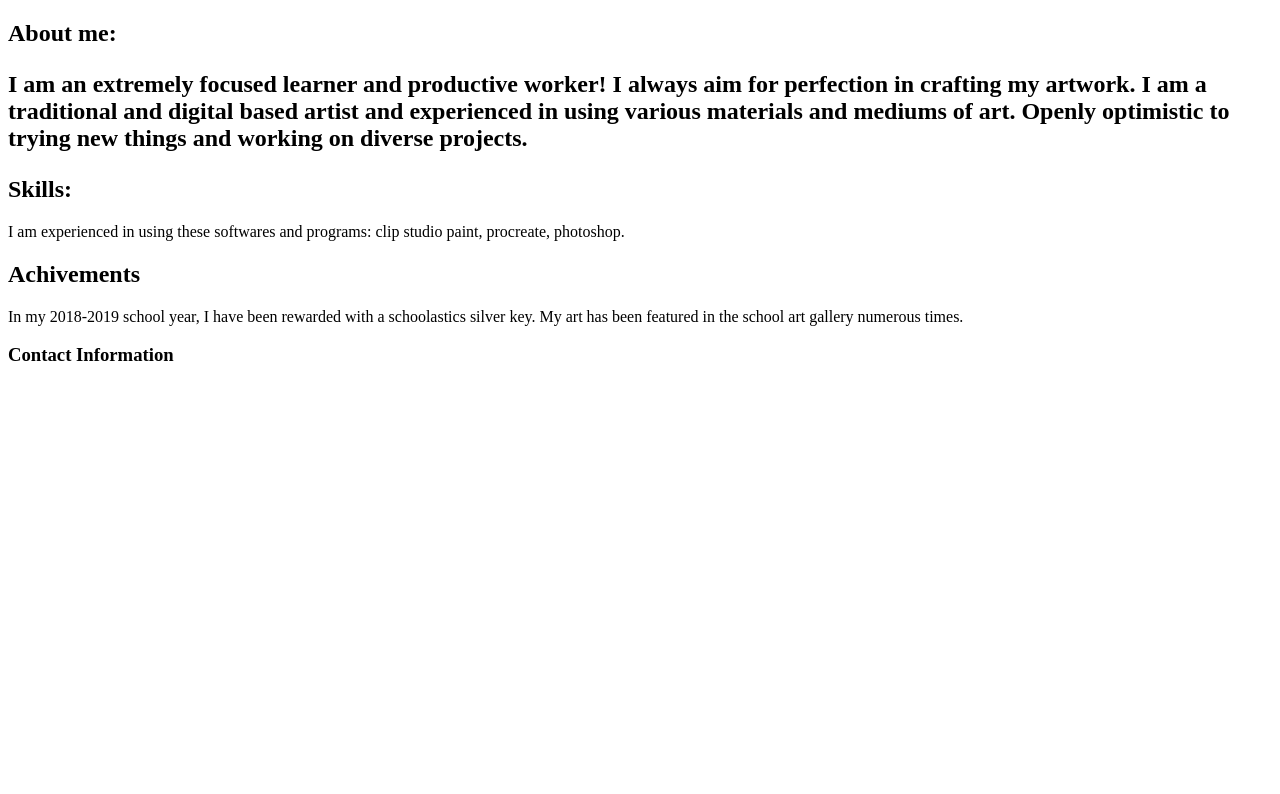
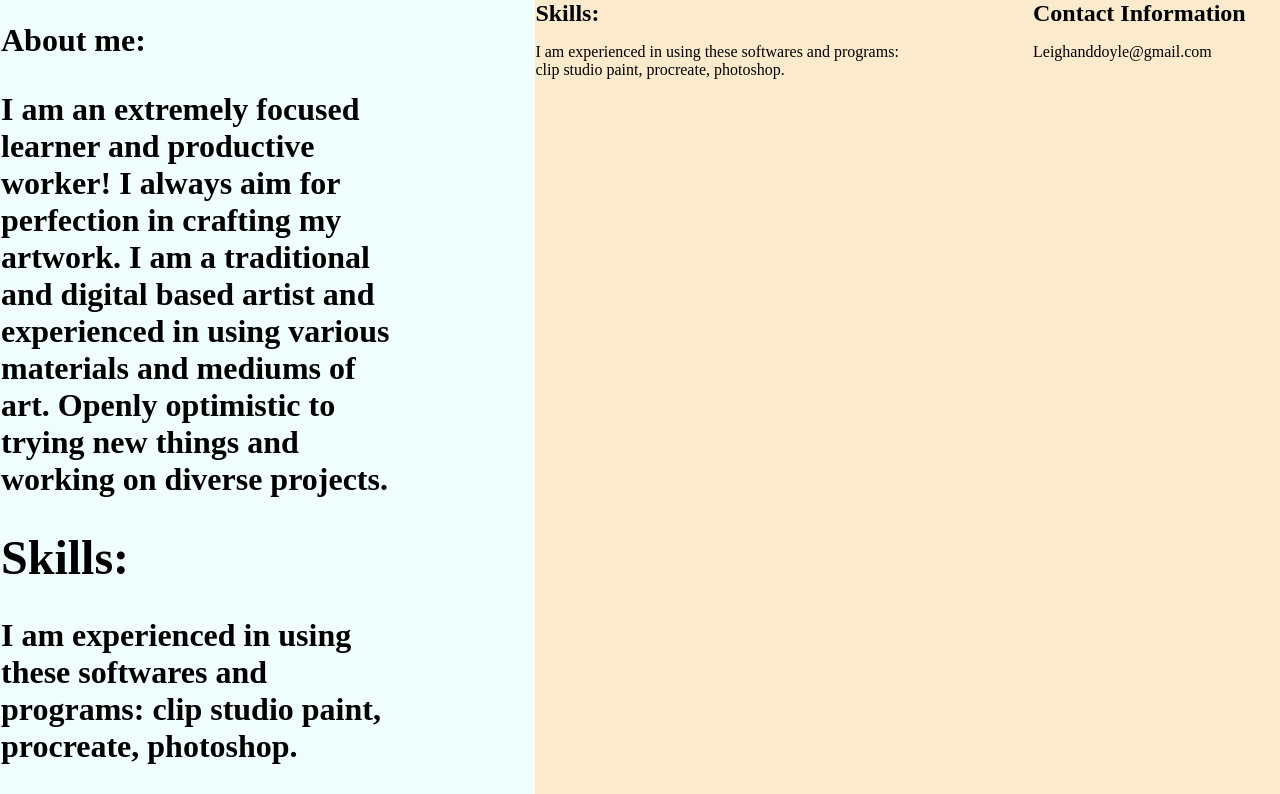
Before and after one commit to leighlandyrfg/portfolio.website, a plain HTML site: page index.html in a window 1280 px wide. Shown: the top 794 px of the page. Drawn offline with Linux system fonts and the light colour scheme.

Commit message:
commit color background

```diff
--- a/css.css/stylesheet.css
+++ b/css.css/stylesheet.css
@@ -2,9 +2,16 @@ body {
 margin: 0px;
 width: 100%;
 height: auto;
-background-color: #EFFEFC
+background-color: #FBEBCC;
 display: flex;
 justify-content: center;
+}
+#main-container {
+    width: 1024px;
+    height: 4000px;
+    background-color: #EFFEFC;
+    border: solid 1px #EFFEFC;
+}
 p{
     height: 75%;
     width: 75%;
--- a/index.html
+++ b/index.html
@@ -5,20 +5,32 @@
     <meta http-equiv="X-UA-Compatible" content="IE=edge">
     <meta name="viewport" content="width=device-width, initial-scale=1.0">
     <title>Document</title>
+    <link rel="stylesheet" href="css.css/stylesheet.css">
 </head>
 <body>
-   <div>
-       <h2>About me:
-       <p>	I am an extremely focused learner and productive worker! I always aim for perfection in crafting my artwork. I am a traditional and digital based artist and experienced in using various materials and mediums of art. Openly optimistic to trying new things and working on diverse projects.
-    </div>
-</body>
-<body>
-    <div>
+   <div id="main-container">
+       <h1>About me:
+       <p>I am an extremely focused learner and productive worker! I always aim for perfection in crafting my artwork. I am a traditional and digital based artist and experienced in using various materials and mediums of art. Openly optimistic to trying new things and working on diverse projects.
+        <div>
         <h2>Skills:</h2>
         <p>I am experienced in using these softwares and programs: clip studio paint, procreate, photoshop.</p>
         <h2>Achivements</h2>
         <p>In my 2018-2019 school year, I have been rewarded with a schoolastics silver key. My art has been featured in the school art gallery numerous times.</p>
+        </div>
+    </div>
+    <div id="">
+        <h2>Skills:</h2>
+        <p>I am experienced in using these softwares and programs: clip studio paint, procreate, photoshop.</p>
+        <h2>Achievements</h2>
+        <p>In my 2018-2019 school year, I have been rewarded with a schoolastics silver key. My art has been featured in the school art gallery numerous times.</p>
+    </div>
+    <div id="">
+        <h2>Contact Information</h3>
+        <p>Leighanddoyle@gmail.com</p>
+    </div2>
+    <div>
+        <h2>education</h2>
+        <p>Projected to graduate in june 2023 from Cab Calloway School of the Arts.
+        </p>
     </div>
 </body>
-<h3>Contact Information</h3>
-<p></p>
```
Also changed, not shown: 1 other file.
